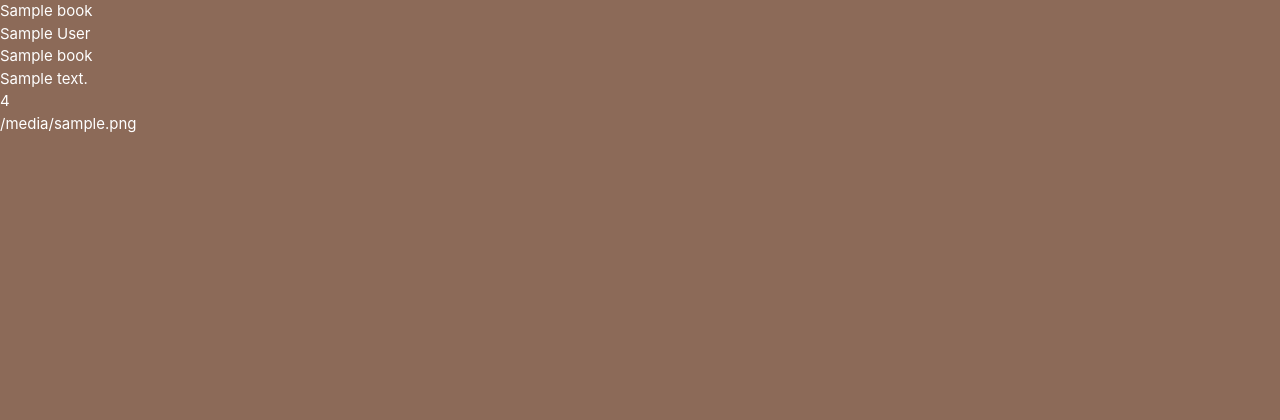
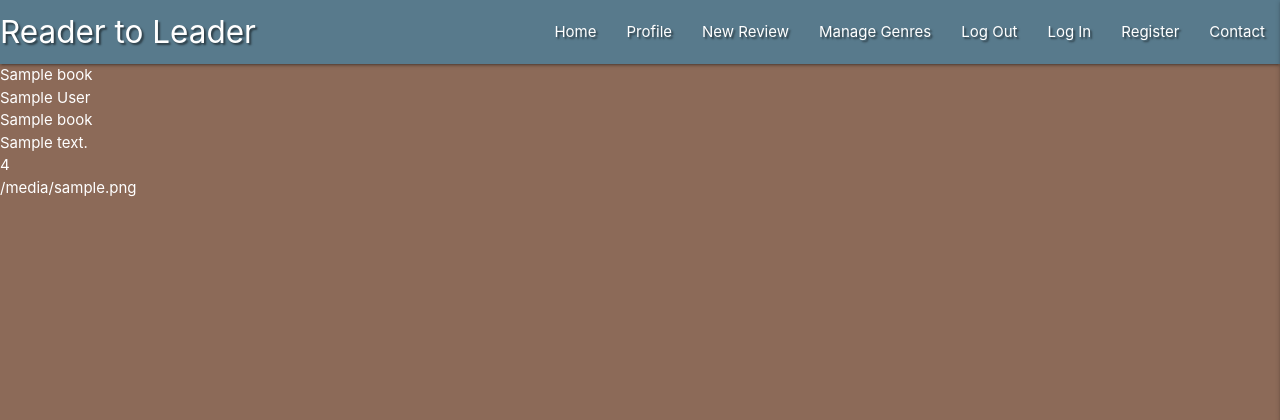
Before and after one commit to DanteHealy/reader-to-leader, a Flask app: page / in a window 1280 px wide. Shown: the top 420 px of the page. Run offline with Flask 2, Linux system fonts and the light colour scheme; a database or web service that is not in the repository returns one stand-in record (values such as "Sample title"); some libraries are stand-ins or nearby versions.

Commit message:
Add Materialize Navbar and Sidenav

```diff
--- a/static/css/style.css
+++ b/static/css/style.css
@@ -1,4 +1,20 @@
+/*- background and text colour scheme -*/
 body {
     background-color: #8c6a58;
     color: white;
 }
+
+/*- apply shading on the elements -*/
+.text-shadow {
+    text-shadow: 2px 2px 2px rgba(0, 0, 0, 0.5);
+}
+
+/*- make navbar transparent  (not sure if I'll use this on the navbar) -*/
+.transparentBG {
+  background-color: rgba(0,0,0,0);
+}
+
+/*- make navbar complementary brown -*/
+.brownBG {
+  background-color: #587A8C;
+}
--- a/static/js/script.js
+++ b/static/js/script.js
@@ -0,0 +1,3 @@
+  $(document).ready(function(){
+    $(".sidenav").sidenav({edge: "right"});
+  });
--- a/templates/base.html
+++ b/templates/base.html
@@ -13,6 +13,39 @@
 </head>
 <body>
 
+    <header>
+        <!-- top navbar -->
+        <nav class="nav-extended text-shadow brownBG">
+            <div class="nav-wrapper">
+                <a href="{{ url_for('get_books') }}" class="brand-logo">Reader to Leader</a>
+                <a href="#" data-target="mobile-demo" class="sidenav-trigger right"><i class="fas fa-bars"></i></a>
+                <ul class="right hide-on-med-and-down">
+                    <li><a href="{{ url_for('get_books') }}">Home</a></li>
+                    <li><a href="#">Profile</a></li>
+                    <li><a href="#">New Review</a></li>
+                    <li><a href="#">Manage Genres</a></li>
+                    <li><a href="#">Log Out</a></li>
+                    <li><a href="#">Log In</a></li>
+                    <li><a href="#">Register</a></li>
+                    <li><a href="#">Contact</a></li>
+                </ul>
+            </div>
+        </nav>
+
+        <!-- mobile sidenav bar -->
+        <ul class="sidenav" id="mobile-demo">
+            <li><h4 class="center-align light-blue-text text-darken-4">Reader to Leader</h4></li>
+            <li><a href="{{ url_for('get_books') }}">Home</a></li>
+            <li><a href="#">Profile</a></li>
+            <li><a href="#">New Review</a></li>
+            <li><a href="#">Manage Genres</a></li>
+            <li><a href="#">Log Out</a></li>
+            <li><a href="#">Log In</a></li>
+            <li><a href="#">Register</a></li>
+            <li><a href="#">Contact</a></li>
+        </ul>
+    </header>
+
     {% block content %}
     {% endblock %}
 
```
